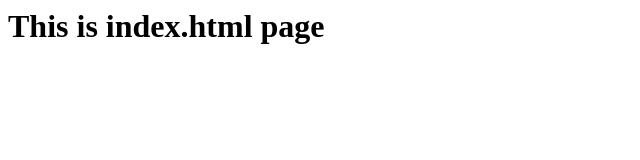
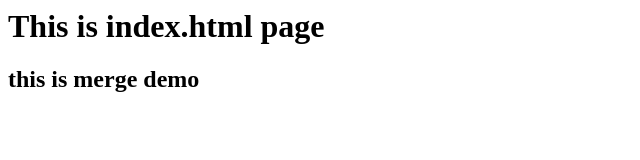
Before and after one commit to HarikaChittoju/Gitdemo, a plain HTML site: page index.html in a window 1280 px wide. Shown: the whole page, without its empty margins (0-640 px from the left). Drawn offline with Linux system fonts and the light colour scheme.

Commit message:
updated index.html

```diff
--- a/index.html
+++ b/index.html
@@ -1 +1,2 @@
 <h1> This is index.html page <h1>
+<h2> this is merge demo <h2>
```
